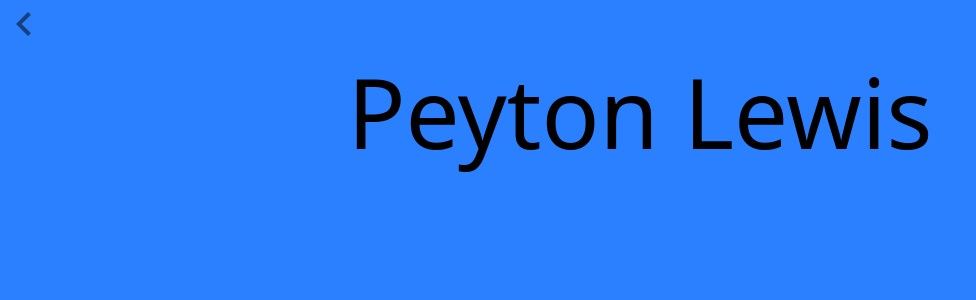
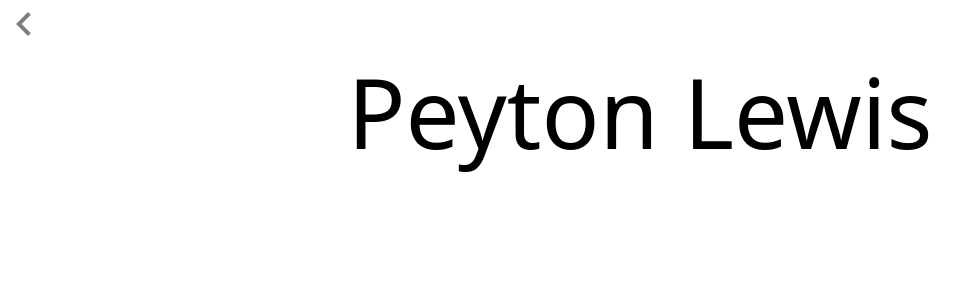
Before and after one commit to regularJo96/peyton-lewis-portfilio, a React (Create React App) app: page /About in a window 1280 px wide. Shown: the top 300 px of the page, without its empty margins (0-976 px from the left). Built offline with nearby package versions, Linux system fonts and the light colour scheme.

Commit message:
removed body tags from modules

```diff
--- a/public/index.html
+++ b/public/index.html
@@ -38,7 +38,7 @@
     <noscript>You need to enable JavaScript to run this app.</noscript>
 
     <div id="root"></div>
-
+    <body>
     <!--
       This HTML file is a template.
       If you open it directly in the browser, you will see an empty page.
@@ -49,4 +49,5 @@
       To begin the development, run `npm start` or `yarn start`.
       To create a production bundle, use `npm run build` or `yarn build`.
       -->
+      </body>
 </html>
--- a/src/pages/about.js
+++ b/src/pages/about.js
@@ -3,7 +3,7 @@ import Back from '../components/back';
 
 function About(){
   const about = (
-    <body className="bg-primary">
+    <>
 
       <div className="block d-flex flex-column text-light">
         <Link to="/plportfolio" className="sticky-top"><Back class="black"/></Link>
@@ -11,7 +11,7 @@ function About(){
           <p className="display-1 text-center text-black">Peyton Lewis</p>
         </div>
       </div>
-    </body>
+    </>
   )
 
   return about;
--- a/src/pages/charlieBrown.js
+++ b/src/pages/charlieBrown.js
@@ -7,7 +7,7 @@ import Back from '../components/back';
 
 function CharlieBrown(){
   const block = (
-    <body className="bg-snoopy snoopy-fill">
+    <>
       <div className="d-flex flex-column bg-snoopy peanuts-font ">
         <Link to="/plportfolio" className="sticky-top"><Back class="black"/></Link>
         <header id="#top" className="display-2 text-dark text-center">You're a Good Man Charlie Brown</header>
@@ -16,7 +16,7 @@ function CharlieBrown(){
           <img className="img-fluid" src={pictures[0]}/>
         </div>
       </div>
-    </body>
+    </>
 
   )
 
--- a/src/pages/smiths.js
+++ b/src/pages/smiths.js
@@ -8,7 +8,7 @@ import Back from '../components/back';
 
 function Smiths(){
   const block = (
-    <body>
+    <>
     <div className="d-flex flex-column">
       <Link to="/plportfolio" className="sticky-top"><Back/></Link>
       <header className="display-2 text-light text-center">Some of My Best Friends are Smiths</header>
@@ -24,7 +24,7 @@ function Smiths(){
         <Picture path={pictures[4]} width={window.innerWidth/1.5}/>
       </div>
     </div>
-    </body>
+    </>
   )
 
   return block;
--- a/src/pages/wonka.js
+++ b/src/pages/wonka.js
@@ -4,12 +4,12 @@ import '../assets/App.scss';
 import pictures from '../components/images.js';
 import Picture from '../components/picture.js';
 import Back from '../components/back';
-import ToTop from '../scripts/toTop';
+
 
 
 function Wonka(){
   const block = (
-    <body onLoad={ToTop}>
+    <>
     <div className="d-flex flex-column">
       <Link to="/plportfolio" className="sticky-top"><Back/></Link>
       <header className="display-2 text-light text-center">Roald Dahl's Willy Wonka</header>
@@ -25,7 +25,7 @@ function Wonka(){
         <Picture path={pictures[7]} width={window.innerWidth/1.5}/>
       </div>
     </div>
-    </body>
+    </>
   )
 
   return block;
```
